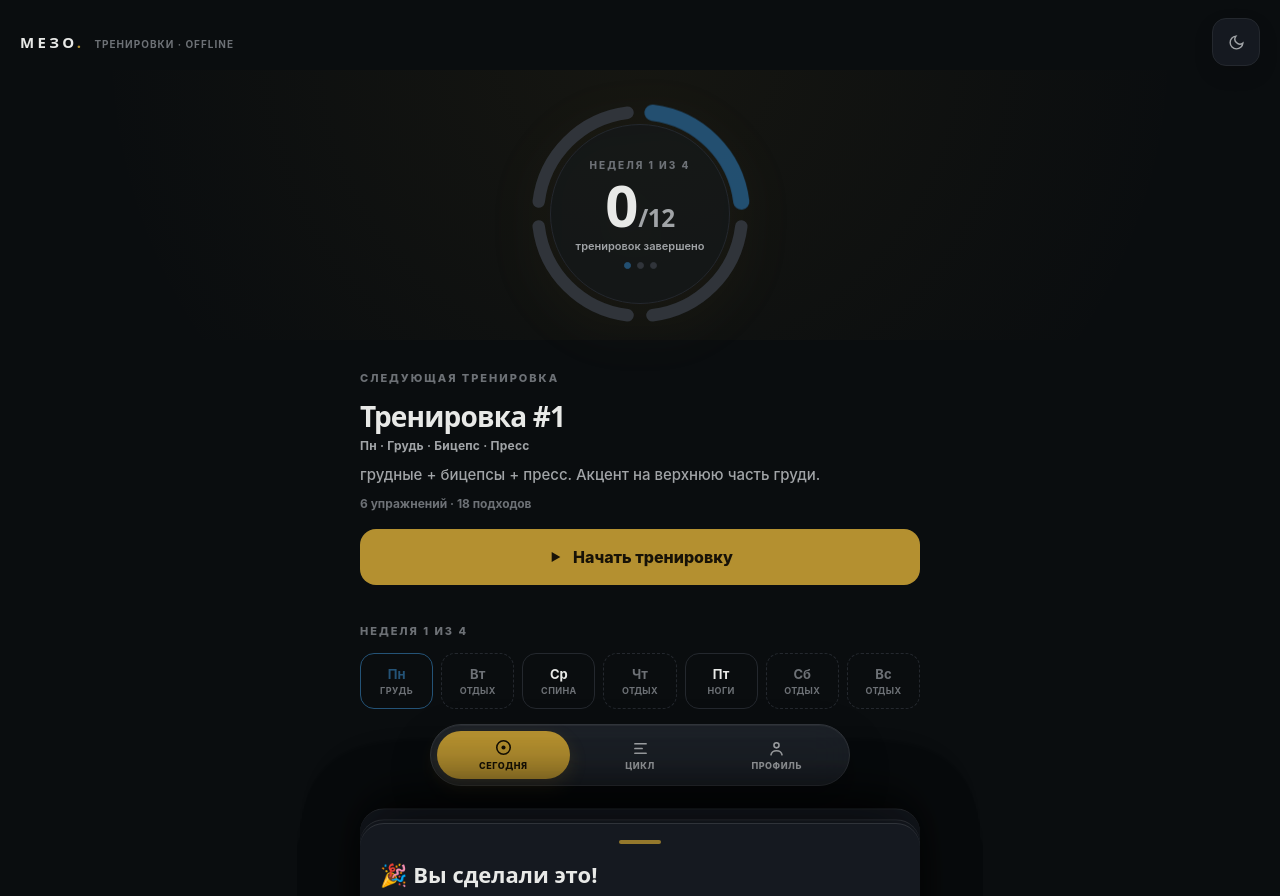
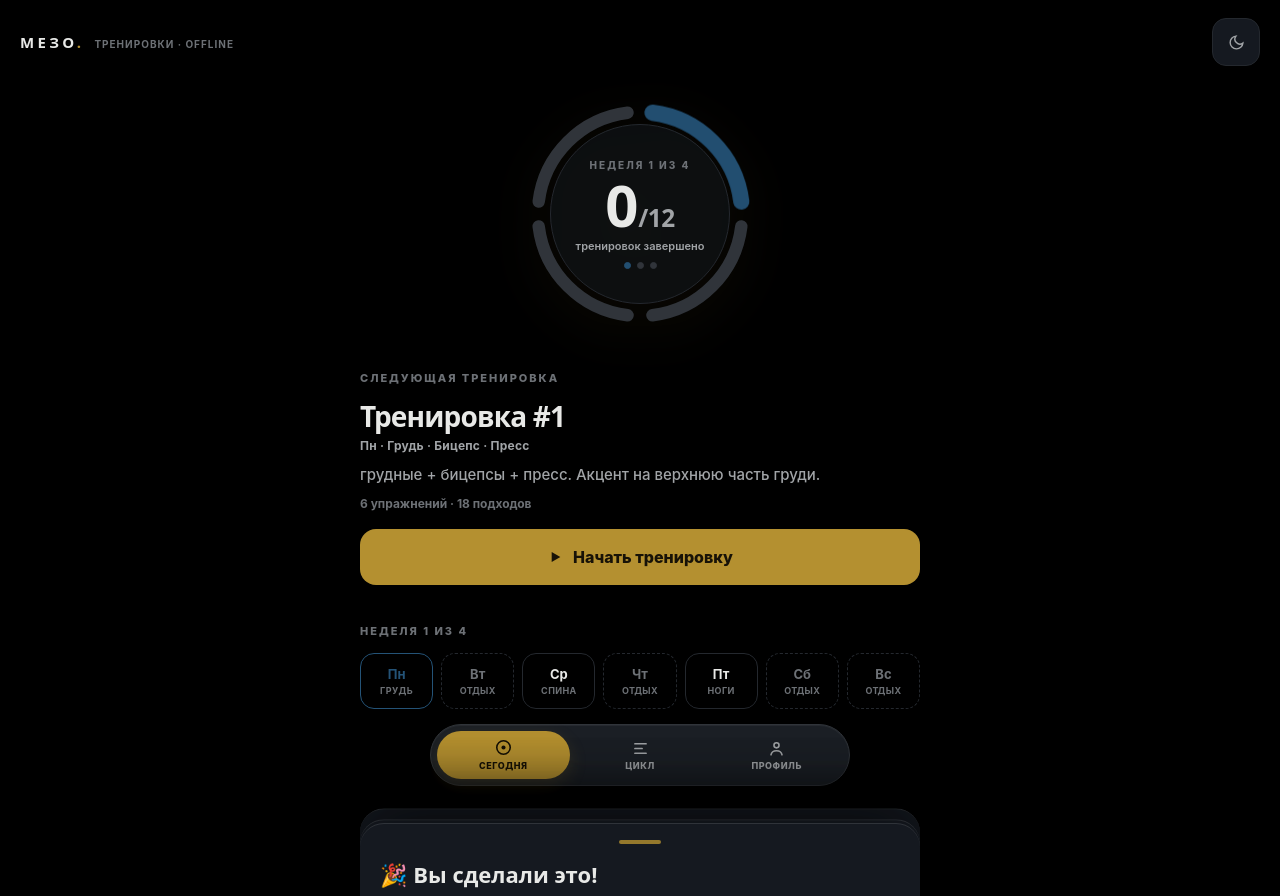
Before and after one commit to jumpipgo/TREN, a React (Vite) app: page / in a window 1280 px wide. Built offline with nearby package versions, Linux system fonts and the light colour scheme.

Commit message:
style: use black app background

```diff
--- a/index.html
+++ b/index.html
@@ -3,7 +3,7 @@
   <head>
     <meta charset="UTF-8" />
     <meta name="viewport" content="width=device-width, initial-scale=1, viewport-fit=cover" />
-    <meta name="theme-color" content="#0A0D0F" />
+    <meta name="theme-color" content="#000000" />
     <meta name="mobile-web-app-capable" content="yes" />
     <meta name="apple-mobile-web-app-capable" content="yes" />
     <meta name="apple-mobile-web-app-status-bar-style" content="black-translucent" />
--- a/public/service-worker.js
+++ b/public/service-worker.js
@@ -1,4 +1,4 @@
-const CACHE_NAME = 'meso-pwa-v3';
+const CACHE_NAME = 'meso-pwa-v4';
 const APP_SHELL = [
   './',
   './index.html',
--- a/src/domain/WorkoutContext.tsx
+++ b/src/domain/WorkoutContext.tsx
@@ -41,7 +41,7 @@ export function WorkoutProvider({ children }: { children: ReactNode }) {
   useEffect(() => {
     saveState(window.localStorage, state);
     document.documentElement.dataset.theme = state.theme;
-    const themeColor = state.theme === 'dark' ? '#0A0D0F' : '#F1F1EF';
+    const themeColor = state.theme === 'dark' ? '#000000' : '#F1F1EF';
     document.querySelector('meta[name="theme-color"]')?.setAttribute('content', themeColor);
   }, [state]);
 
--- a/src/styles.css
+++ b/src/styles.css
@@ -13,7 +13,7 @@
   --lime-soft:color-mix(in srgb,var(--lime) 12%,transparent);
 }
 [data-theme="dark"]{
-  --bg:#0A0D0F; --surface:#151920; --elevated:#1F232A;
+  --bg:#000000; --surface:#151920; --elevated:#1F232A;
   --line:#30343A; --line-soft:#24282E;
   --text:#E8E9E7; --dim:#A1A4A7; --faint:#6D7176;
   --lime:#B49030; --lime-ink:#171207;
@@ -125,7 +125,7 @@ body.on-day #nav{transform:translateX(-50%) translateY(130px);opacity:0;pointer-
    ============================================================ */
 .hero{
   display:flex;flex-direction:column;align-items:center;padding:32px 20px 14px;
-  background:radial-gradient(circle at 50% -10%,color-mix(in srgb,var(--lime) 7%,transparent),transparent 34rem),var(--bg);
+  background:var(--bg);
 }
 .ring{position:relative;width:min(224px,100%);height:auto;aspect-ratio:1;filter:drop-shadow(0 12px 24px color-mix(in srgb,var(--lime) 8%,transparent))}
 .ring::before{content:'';position:absolute;inset:22px;border:1px solid var(--line-soft);border-radius:50%;background:color-mix(in srgb,var(--surface) 52%,transparent)}
```
Also changed, not shown: public/manifest.webmanifest.
